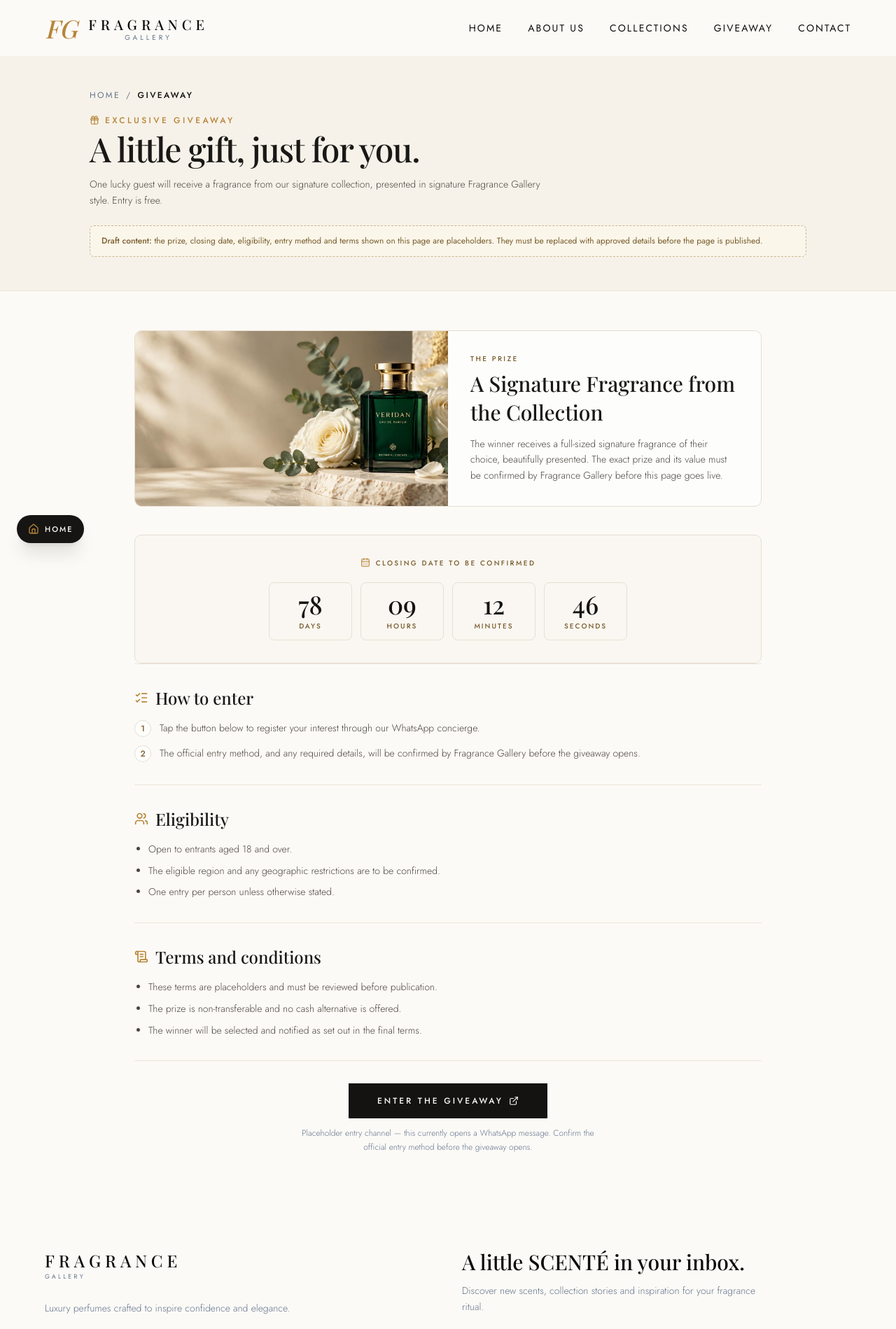
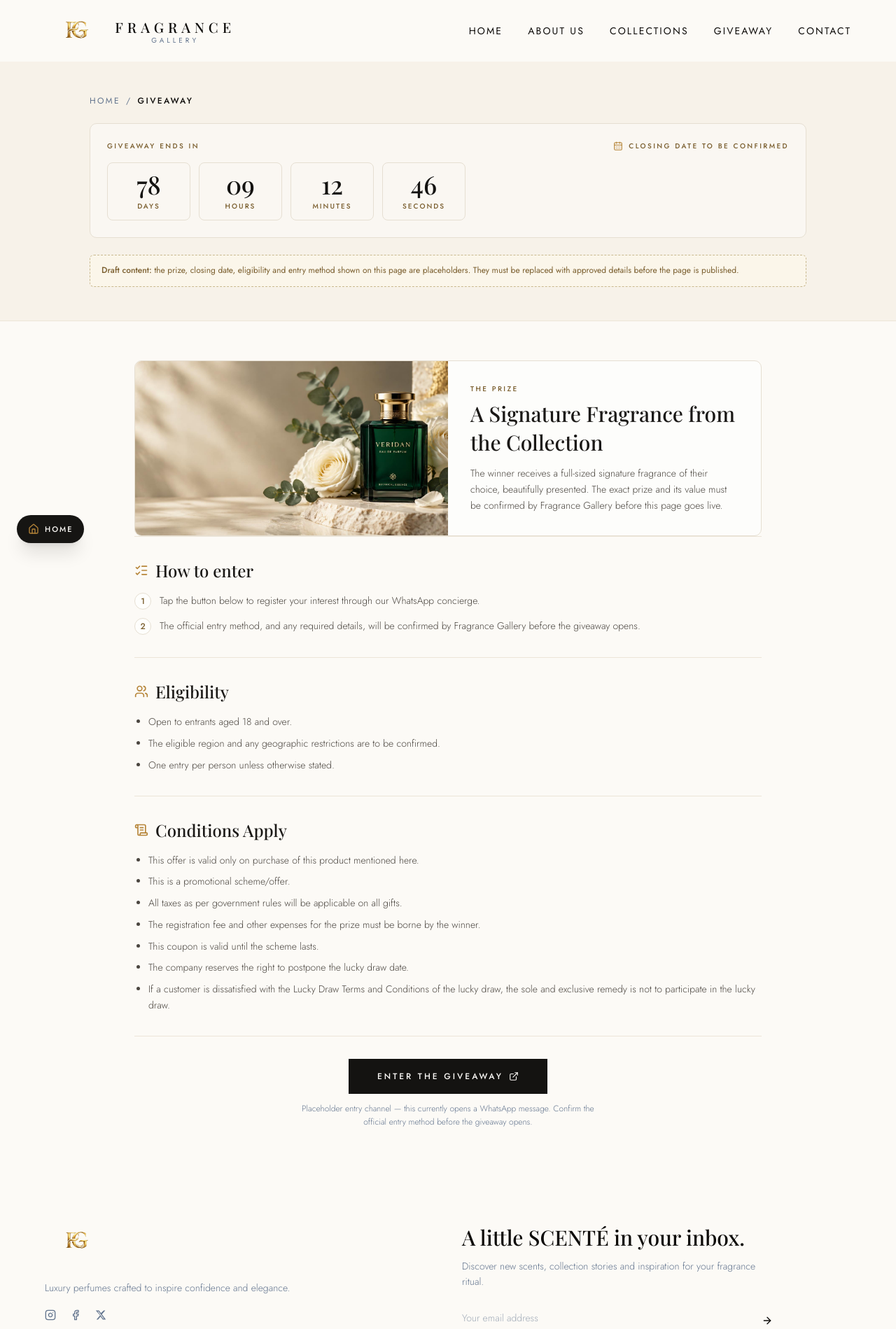
Before and after one commit to shmy137/Fragrance-Gallery, a React (Vite) app: page /giveaway in a window 1280 px wide. Shown: the top 1899 px of the page at 70% size. Built offline with nearby package versions, Linux system fonts and the light colour scheme; a web font is replaced by a local one.

Commit message:
Update giveaway page with logo and countdown feature; refine terms and conditions

```diff
--- a/index.html
+++ b/index.html
@@ -3,7 +3,8 @@
   <head>
     <meta charset="utf-8" />
     <meta name="viewport" content="width=device-width, initial-scale=1" />
-    <link rel="icon" href="/favicon.ico" type="image/x-icon" />
+    <link rel="icon" href="/logo-fgt.png" type="image/png" />
+    <link rel="apple-touch-icon" href="/logo-fgt.png" />
     <link
       rel="stylesheet"
       href="https://fonts.googleapis.com/css2?family=Jost:wght@300;400;500&family=Playfair+Display:ital,wght@0,500;1,500&display=swap"
--- a/src/components/site-header.tsx
+++ b/src/components/site-header.tsx
@@ -2,7 +2,7 @@ import { useEffect, useState } from "react";
 import { Link, useLocation, useNavigate } from "react-router-dom";
 import { Menu } from "lucide-react";
 import { Sheet, SheetContent, SheetHeader, SheetTitle, SheetTrigger } from "@/components/ui/sheet";
-
+import logo from "@/assets/logo-fgt.png";
 // `to` = real page route, `section` = id of a section on the home page
 const nav = [
   { label: "Home", to: "/" },
@@ -52,8 +52,12 @@ export function SiteHeader() {
 
   return (
     <header className="grid grid-cols-[minmax(0,1fr)_auto] items-center gap-3 px-4 py-4 sm:px-6 lg:flex lg:justify-between lg:px-16 lg:py-5">
-      <Link to="/" className="flex min-w-0 items-center gap-3 lg:gap-4">
-        <span className="shrink-0 font-display text-3xl italic text-gold lg:text-4xl">FG</span>
+      <Link to="/" className="flex min-w-0 items-center gap-2 lg:gap-2.5">
+        <img
+          src={logo}
+          alt="Fragrance Gallery logo"
+          className="h-10 w-auto shrink-0 object-contain lg:h-12"
+        />
         <span className="min-w-0 text-center leading-none">
           <span className="block truncate font-display text-lg tracking-[0.25em] sm:text-xl lg:tracking-[0.3em]">
             FRAGRANCE
--- a/src/data/giveaway.ts
+++ b/src/data/giveaway.ts
@@ -2,9 +2,10 @@
  * Giveaway configuration — the single source of truth for the promotion.
  *
  * ⚠️ PLACEHOLDER CONTENT
- * Every value below is a placeholder. The business must approve and replace
- * the real prize, deadline, eligibility, entry method and terms before the
- * /giveaway page is published or the promotion is announced.
+ * Most values below are placeholders. The business must approve and replace
+ * the real prize, deadline, eligibility and entry method before the /giveaway
+ * page is published or the promotion is announced. The Terms and Conditions
+ * ("Conditions Apply") have been supplied by the business.
  */
 
 /**
@@ -65,11 +66,14 @@ export const GIVEAWAY: GiveawayConfig = {
     "One entry per person unless otherwise stated.",
   ],
 
-  // TODO(business): confirm the final terms with the business.
   terms: [
-    "These terms are placeholders and must be reviewed before publication.",
-    "The prize is non-transferable and no cash alternative is offered.",
-    "The winner will be selected and notified as set out in the final terms.",
+    "This offer is valid only on purchase of this product mentioned here.",
+    "This is a promotional scheme/offer.",
+    "All taxes as per government rules will be applicable on all gifts.",
+    "The registration fee and other expenses for the prize must be borne by the winner.",
+    "This coupon is valid until the scheme lasts.",
+    "The company reserves the right to postpone the lucky draw date.",
+    "If a customer is dissatisfied with the Lucky Draw Terms and Conditions of the lucky draw, the sole and exclusive remedy is not to participate in the lucky draw.",
   ],
 
   entryActionLabel: "Enter the Giveaway",
--- a/src/pages/Footer.tsx
+++ b/src/pages/Footer.tsx
@@ -1,5 +1,6 @@
 import { useState, type FormEvent } from "react";
 import { ArrowRight } from "lucide-react";
+import logo from "@/assets/logo-fgt.png";
 
 export function Footer() {
   const [email, setEmail] = useState("");
@@ -21,12 +22,11 @@ export function Footer() {
             {/* Brand column */}
             <div className="lg:col-span-6">
               <a href="/" className="inline-block">
-                <span className="block font-display text-2xl font-normal tracking-[0.25em] text-foreground">
-                  FRAGRANCE
-                </span>
-                <span className="block text-[9px] uppercase tracking-[0.35em] text-muted-foreground">
-                  Gallery
-                </span>
+                <img
+                  src={logo}
+                  alt="Fragrance Gallery"
+                  className="h-12 w-auto max-w-full object-contain"
+                />
               </a>
               <p className="mt-6 max-w-sm text-sm font-light leading-relaxed text-muted-foreground">
                 Luxury perfumes crafted to inspire confidence and elegance.
--- a/src/pages/Giveaway.tsx
+++ b/src/pages/Giveaway.tsx
@@ -1,5 +1,5 @@
 import { Link } from "react-router-dom";
-import { Gift, CalendarDays, ExternalLink, ScrollText, ListChecks, Users } from "lucide-react";
+import { CalendarDays, ExternalLink, ScrollText, ListChecks, Users } from "lucide-react";
 import { SiteHeader } from "@/components/site-header";
 import { Footer } from "./Footer";
 import { GIVEAWAY, GIVEAWAY_DEADLINE_ISO } from "@/data/giveaway";
@@ -62,21 +62,34 @@ export function Giveaway() {
             <span className="font-medium text-foreground">Giveaway</span>
           </nav>
 
-          <p className="mt-5 flex items-center gap-2 text-xs font-medium uppercase tracking-[0.28em] text-gold">
-            <Gift className="h-3.5 w-3.5" />
-            {GIVEAWAY.eyebrow}
-          </p>
-          <h1 className="mt-2 font-display text-3xl font-normal tracking-tight text-[#1A1816] sm:text-4xl lg:text-5xl">
-            {GIVEAWAY.heading}
-          </h1>
-          <p className="mt-4 max-w-2xl text-sm font-light leading-relaxed text-[#4A453F]">
-            {GIVEAWAY.pageIntro}
-          </p>
+          {/* Countdown timer */}
+          <div className="mt-6 rounded-lg border border-[#E6DFD2] bg-[#FAF7F2] p-5 sm:p-6">
+            <div className="flex flex-wrap items-center justify-between gap-2 text-[10px] font-medium uppercase tracking-[0.24em] text-[#7A5E2E]">
+              <span>Giveaway ends in</span>
+              <span className="flex items-center gap-2">
+                <CalendarDays className="h-3.5 w-3.5 text-gold" />
+                {GIVEAWAY.closingDateLabel}
+              </span>
+            </div>
+
+            {countdown.expired ? (
+              <p className="mt-4 font-display text-2xl text-[#1A1816]">
+                This giveaway has now closed.
+              </p>
+            ) : (
+              <div className="mt-4 grid max-w-lg grid-cols-4 gap-3">
+                <CountdownUnit value={countdown.days} label="Days" />
+                <CountdownUnit value={countdown.hours} label="Hours" />
+                <CountdownUnit value={countdown.minutes} label="Minutes" />
+                <CountdownUnit value={countdown.seconds} label="Seconds" />
+              </div>
+            )}
+          </div>
 
           <p className="mt-6 rounded-sm border border-dashed border-[#C9B98E] bg-[#FBF6EA] px-4 py-3 text-xs leading-relaxed text-[#7A5E2E]">
             <strong className="font-medium">Draft content:</strong> the prize, closing date,
-            eligibility, entry method and terms shown on this page are placeholders. They must be
-            replaced with approved details before the page is published.
+            eligibility and entry method shown on this page are placeholders. They must be replaced
+            with approved details before the page is published.
           </p>
         </div>
       </section>
@@ -103,26 +116,6 @@ export function Giveaway() {
           </div>
         </div>
 
-        <div className="mt-10 rounded-lg border border-[#E6DFD2] bg-[#FAF7F2] p-6 text-center lg:p-8">
-          <p className="flex items-center justify-center gap-2 text-[10px] font-medium uppercase tracking-[0.24em] text-[#7A5E2E]">
-            <CalendarDays className="h-3.5 w-3.5 text-gold" />
-            {GIVEAWAY.closingDateLabel}
-          </p>
-
-          {countdown.expired ? (
-            <p className="mt-5 font-display text-2xl text-[#1A1816]">
-              This giveaway has now closed.
-            </p>
-          ) : (
-            <div className="mx-auto mt-5 grid max-w-lg grid-cols-4 gap-3">
-              <CountdownUnit value={countdown.days} label="Days" />
-              <CountdownUnit value={countdown.hours} label="Hours" />
-              <CountdownUnit value={countdown.minutes} label="Minutes" />
-              <CountdownUnit value={countdown.seconds} label="Seconds" />
-            </div>
-          )}
-        </div>
-
         <Section icon={<ListChecks className="h-5 w-5" />} title="How to enter">
           <ol className="space-y-3">
             {GIVEAWAY.entryInstructions.map((step, index) => (
@@ -147,7 +140,7 @@ export function Giveaway() {
           </ul>
         </Section>
 
-        <Section icon={<ScrollText className="h-5 w-5" />} title="Terms and conditions">
+        <Section icon={<ScrollText className="h-5 w-5" />} title="Conditions Apply">
           <ul className="list-disc space-y-2 pl-5 text-sm font-light leading-relaxed text-[#4A453F]">
             {GIVEAWAY.terms.map((item) => (
               <li key={item}>{item}</li>
```
Also changed, not shown: public/logo-fgt.png (added).
